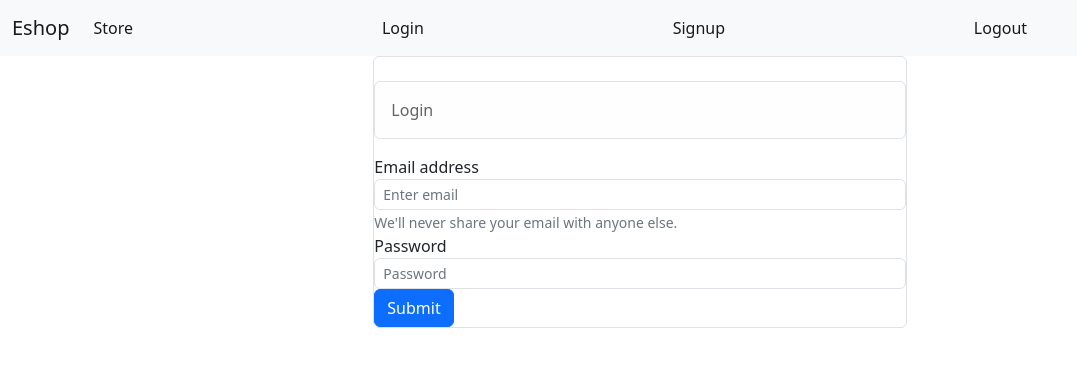
After one commit to Rajish123/Ecommerce, a Django app: page /accounts/login/ in a window 1280 px wide. The commit adds this page. Shown: the top 367 px of the page, without its empty margins (0-1077 px from the left). Run offline with Django 4.2, Linux system fonts and the light colour scheme.

Commit message:
few changes

```diff
--- a/Accounts/forms.py
+++ b/Accounts/forms.py
@@ -1,3 +1,4 @@
+from asyncore import read
 from django import forms
 from django.forms import ModelForm
 from Accounts.models import Customer
@@ -11,7 +12,7 @@ class CustomerForm(ModelForm):
 
     phone = PhoneNumberField(required = True)
     email = forms.EmailField(required = True,widget=forms.EmailInput)
-    password = forms.CharField(max_length=15, min_length=4,widget=forms.PasswordInput)
+    password = forms.CharField(max_length=15, min_length=4,widget=forms.PasswordInput())
 
 
 
@@ -55,7 +56,6 @@ class CustomerForm(ModelForm):
 
         customer = super(CustomerForm, self).save(commit=False)
         customer.password = make_password(customer.password)
-        # customer.set_password(self.cleaned_data['password1'])
         if(commit):
             customer.register()
 
--- a/Store/templates/base.html
+++ b/Store/templates/base.html
@@ -23,12 +23,12 @@
             </ul>
             <ul class="navbar-nav me-auto mb-2 mb-lg-0">
               <li class="nav-item">
-                <a class="nav-link active" aria-current="page" href="#">Login</a>
+                <a class="nav-link active" aria-current="page" href="{% url 'account:login' %}">Login</a>
               </li>
             </ul>
             <ul class="navbar-nav me-auto mb-2 mb-lg-0">
               <li class="nav-item">
-                <a class="nav-link active" aria-current="page" href="accounts/signup/">Signup</a>
+                <a class="nav-link active" aria-current="page" href="{% url 'account:signup' %}">Signup</a>
               </li>
             </ul>
             <ul class="navbar-nav me-auto mb-2 mb-lg-0">
--- /dev/null
+++ b/Store/templates/login.html
@@ -0,0 +1,33 @@
+{% extends 'base.html' %}
+
+{% block content %}
+
+{% if messages %}
+  {% for message in messages %}
+      {{message}}
+  {% endfor %}
+{% endif %}
+
+<div class ="col-lg-5 mx-auto border rounded pt-4">
+    <div class="alert alert-light border rounded" role="alert">
+        Login
+      </div>
+    <form action = "" method = "POST">{% csrf_token %}
+        <!--Email-->
+        <div class="form-group">
+            <label for="exampleInputEmail1">Email address</label>
+            <input type="email" class="form-control form-control-sm border rounded" name = 'email' id="exampleInputEmail1" aria-describedby="emailHelp" placeholder="Enter email">
+            <small id="emailHelp" class="form-text text-muted">We'll never share your email with anyone else.</small>
+        </div>
+
+        <!--Password-->
+        <div class="form-group">
+            <label for="exampleInputPassword1">Password</label>
+            <input type="password" class="form-control form-control-sm border rounded" name = 'password' id="exampleInputPassword1" placeholder="Password">
+        </div>
+        <button type="submit" class="btn btn-primary">Submit</button>
+    </form>
+</div>
+
+
+{% endblock content %}
```
Also changed, not shown: db.sqlite3.
